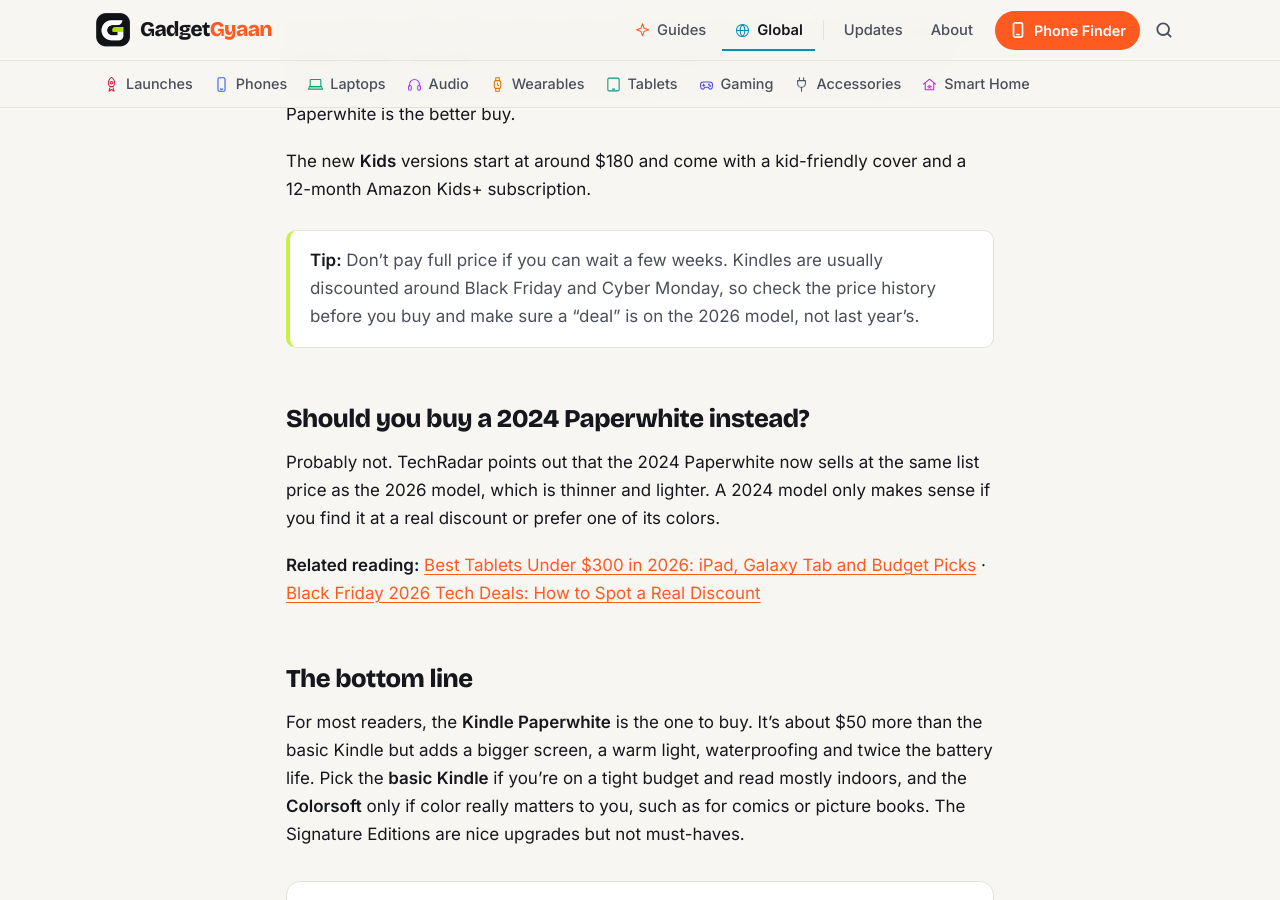
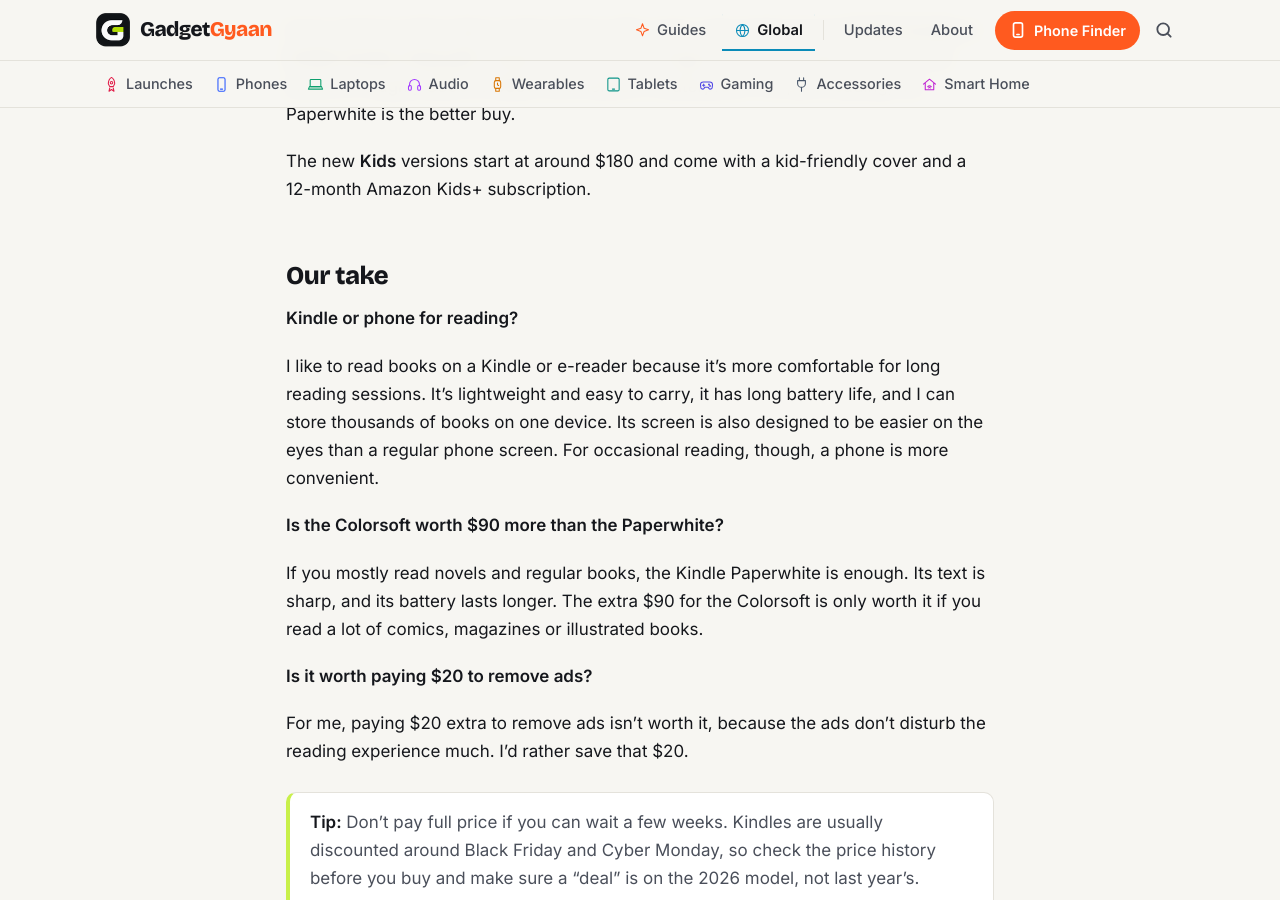
Before and after one commit to kiteksood167/kiteksood167.github.io, a Jekyll site: the page built from _posts/2026-10-31-which-kindle-to-buy-2026.md, in a window 1280 px wide and 900 px high, scrolled down 4568 px. Built offline with Jekyll 4.4.1, drawn with Linux system fonts in a browser that asks for light colours; comment, search, counter and statistics services are not loaded; some of the changed text lies outside the part shown.

Commit message:
Add owner's take to Kindle buying guide
Co-Authored-By: Claude Opus 5.5 <noreply@anthropic.com>
Claude-Session: https://claude.ai/code/session_01WQRPmSxMwztgHXfstCGpBN

```diff
--- a/_posts/2026-10-31-which-kindle-to-buy-2026.md
+++ b/_posts/2026-10-31-which-kindle-to-buy-2026.md
@@ -87,6 +87,20 @@ If you want to write notes on the screen with a pen, look at the 11-inch **Kindl
 
 The new **Kids** versions start at around $180 and come with a kid-friendly cover and a 12-month Amazon Kids+ subscription.
 
+## Our take
+
+**Kindle or phone for reading?**
+
+I like to read books on a Kindle or e-reader because it's more comfortable for long reading sessions. It's lightweight and easy to carry, it has long battery life, and I can store thousands of books on one device. Its screen is also designed to be easier on the eyes than a regular phone screen. For occasional reading, though, a phone is more convenient.
+
+**Is the Colorsoft worth $90 more than the Paperwhite?**
+
+If you mostly read novels and regular books, the Kindle Paperwhite is enough. Its text is sharp, and its battery lasts longer. The extra $90 for the Colorsoft is only worth it if you read a lot of comics, magazines or illustrated books.
+
+**Is it worth paying $20 to remove ads?**
+
+For me, paying $20 extra to remove ads isn't worth it, because the ads don't disturb the reading experience much. I'd rather save that $20.
+
 > **Tip:** Don't pay full price if you can wait a few weeks. Kindles are usually discounted around Black Friday and Cyber Monday, so check the price history before you buy and make sure a "deal" is on the 2026 model, not last year's.
 
 ## Should you buy a 2024 Paperwhite instead?
```
